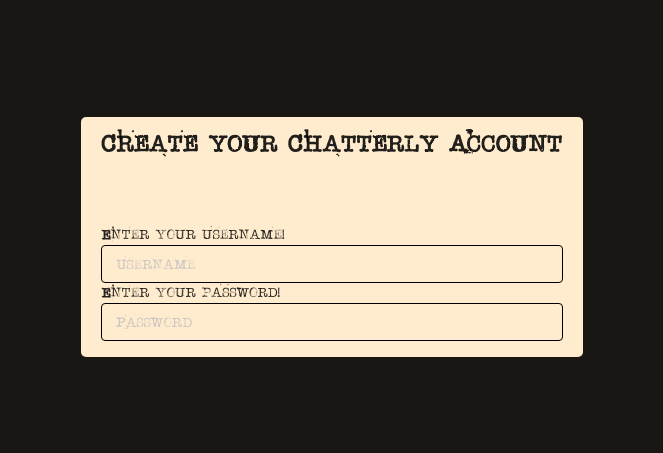
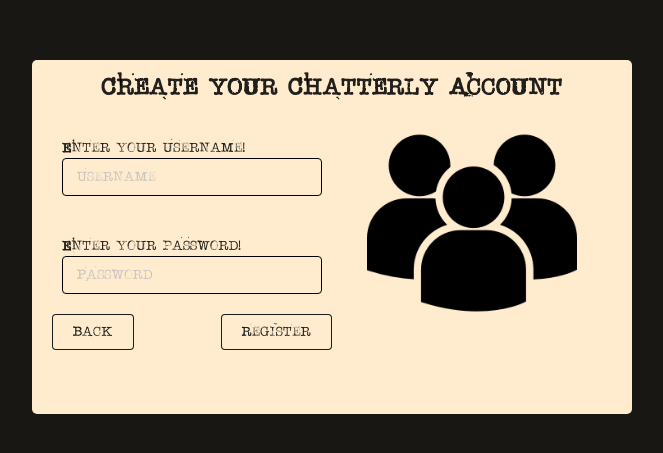
Before and after one commit to Super-Rogatory/chatterly, a React (Create React App) app in the folder client/: page /register in a window 1280 px wide. Shown: the part 163-616 px from the top of the page, without its empty margins (308-971 px from the left). Built offline with nearby package versions, Linux system fonts and the light colour scheme.

Commit message:
feature: creating the register form, added new styles, major changes

```diff
--- a/client/src/components/GuestSignin.js
+++ b/client/src/components/GuestSignin.js
@@ -21,6 +21,10 @@
 		this.handleSubmit = this.handleSubmit.bind(this);
 	}
 
+	componentDidMount() {
+		window.localStorage.clear();
+	}
+
 	handleChange(e) {
 		this.setState({
 			[e.target.name]: e.target.value,
@@ -33,7 +37,7 @@
 		// cancels normal behavior of the submit - does not submit
 
 		e.preventDefault();
-		window.localStorage.clear();
+
 		const { name, room } = this.state;
 		const nameIsTaken = await this.isNameFaulty(name);
 		this.setState({ errMessage: '' }); // resets err message input every time
@@ -76,7 +80,7 @@
 								<input placeholder="Enter Name" name="name" type="text" value={name} onChange={this.handleChange} />
 							</div>
 							<div className={`field ${roomError ? 'error' : ''}`}>
-								<label>Join a room!</label>
+								<label>Enter a room name!</label>
 								<input placeholder="Enter Room" name="room" type="text" value={room} onChange={this.handleChange} />
 							</div>
 							<Link to="/" onClick={() => this.props.updateComponent('toggleGuestWarningPopup', false)}>
--- a/client/src/components/GuestWarningMessage.js
+++ b/client/src/components/GuestWarningMessage.js
@@ -1,20 +1,15 @@
 import React from 'react';
 import { connect } from 'react-redux';
-import { Redirect } from 'react-router-dom';
+import { withRouter } from 'react-router-dom';
 import { updateChatterlyStatus } from '../store/effects/thunks';
 
 class GuestWarningPopup extends React.Component {
+	// eslint-disable-next-line no-useless-constructor
 	constructor(props) {
 		super(props);
-		this.state = {
-			redirectToChatAsGuest: false,
-		};
 	}
 
 	render() {
-		if (this.state.redirectToChatAsGuest) {
-			return <Redirect to="/guestsignin" />;
-		}
 		if (this.props.isTriggered) {
 			return (
 				<div className="warning-message-container">
@@ -27,7 +22,7 @@
 							>
 								I am not ready to rock and roll.
 							</button>
-							<button className="ui basic black button" onClick={() => this.setState({ redirectToChatAsGuest: true })}>
+							<button className="ui basic black button" onClick={() => this.props.history.push('/guestsignin')}>
 								I am ready to rock and roll.
 							</button>
 						</div>
@@ -47,4 +42,5 @@
 	updateComponent: (type, status) => dispatch(updateChatterlyStatus(type, status)),
 });
 
-export default connect(mapStateToProps, mapDispatchToProps)(GuestWarningPopup);
+const GuestWarningWithRouter = withRouter(GuestWarningPopup);
+export default connect(mapStateToProps, mapDispatchToProps)(GuestWarningWithRouter);
--- a/client/src/components/Register.js
+++ b/client/src/components/Register.js
@@ -1,6 +1,9 @@
 import React from 'react';
 import { connect } from 'react-redux';
 import { updateUserCount } from '../store/effects/thunks';
+import people from '../icons/people.png';
+import { Link } from 'react-router-dom';
+import Loader from 'react-loader-spinner';
 
 class Register extends React.Component {
 	constructor() {
@@ -8,14 +11,18 @@
 		this.state = {
 			username: '',
 			password: '',
+			isLoaded: false,
 		};
 		this.handleChange = this.handleChange.bind(this);
+		this.handleSubmit = this.handleSubmit.bind(this);
 	}
 
 	componentDidMount() {
+		window.localStorage.clear();
 		if (!this.props.intervalId.isClear) {
 			this.props.updateUserCount('clearInterval', this.props.intervalId);
 		}
+		this.setState({ isLoaded: true });
 	}
 
 	handleChange(e) {
@@ -24,19 +31,37 @@
 		});
 	}
 
+	async handleSubmit(e) {
+		e.preventDefault();
+		const { username, password } = this.state;
+	}
+
 	render() {
 		const { username, password, usernameError, passwordError } = this.state;
-
+		if (!this.state.isLoaded) {
+			return (
+				<div id="vertical-container" className="center-content">
+					<Loader type="ThreeDots" color="#d5a26c" />;
+				</div>
+			);
+		}
 		return (
 			<div id="vertical-container" className="center-content">
 				<div className="user-auth-form-background">
 					<div className="ui centered large header">Create your Chatterly Account</div>
-					<form className="ui attached form" autoComplete="off">
-						<div>
+					<div className="user-auth-guest-wrapper">
+						<form className="ui attached form lowered" autoComplete="off" onSubmit={this.handleSubmit}>
+							<div className="user-auth-input">
 								<label>Enter your username!</label>
-							<input placeholder="Username" name="username" type="text" value={username} onChange={this.handleChange} />
+								<input
+									placeholder="Username"
+									name="username"
+									type="text"
+									value={username}
+									onChange={this.handleChange}
+								/>
 							</div>
-						<div>
+							<div className="user-auth-input">
 								<label>Enter your password!</label>
 								<input
 									placeholder="Password"
@@ -46,7 +71,21 @@
 									onChange={this.handleChange}
 								/>
 							</div>
+							<div>
+								<Link to="/">
+									<button type="button" className="ui basic left floated black button">
+										Back
+									</button>
+								</Link>
+								<button type="submit" className="ui basic right floated black button">
+									Register
+								</button>
+							</div>
 						</form>
+						<div className="img-with-form">
+							<img src={people} alt="Participants button" />
+						</div>
+					</div>
 				</div>
 			</div>
 		);
--- a/client/src/components/SelectMode.js
+++ b/client/src/components/SelectMode.js
@@ -20,6 +20,7 @@
 			},
 		};
 		this.handleGuest = this.handleGuest.bind(this);
+		this.handleAuth = this.handleAuth.bind(this);
 	}
 
 	async componentDidMount() {
@@ -45,6 +46,10 @@
 		this.props.updateComponent('toggleGuestWarningPopup', true);
 	}
 
+	handleAuth() {
+		this.props.updateUserCount('clearInterval', this.props.intervalId);
+		this.props.history.push('/register');
+	}
 	render() {
 		if (window.localStorage.getItem('user')) {
 			// to ensure that the same user is 'logged in' other rooms. use redirect here to ignore browser history.
@@ -52,10 +57,8 @@
 		}
 		if (!this.state.isLoaded) {
 			return (
-				<div id="vertical-container" className="ui grid middle aligned">
-					<div className="middle">
-						<Loader type="ThreeDots" color="#d5a26c" />;
-					</div>
+				<div id="vertical-container" className="center-content">
+					<Loader type="ThreeDots" color="#d5a26c" />;
 				</div>
 			);
 		} else
@@ -82,7 +85,7 @@
 						<div className="select-mode-container">
 							{!this.props.isTriggered && (
 								<div className="select-panel">
-									<button className="ui basic button black" onClick={() => this.props.history.push('/guestsignin')}>
+									<button className="ui basic button black" onClick={this.handleGuest}>
 										JOIN CHATTERLY AS GUEST
 									</button>
 
@@ -92,7 +95,7 @@
 										} online`}</h3>
 									</div>
 
-									<button className="ui basic button black" onClick={() => this.props.history.push('/register')}>
+									<button className="ui basic button black" onClick={this.handleAuth}>
 										REGISTER AND KEEP USERNAME
 									</button>
 								</div>
--- a/client/src/styles/css/guest-signin-styles.css
+++ b/client/src/styles/css/guest-signin-styles.css
@@ -14,7 +14,7 @@
 	display: flex;
 	flex-direction: column;
 	background-color: blanchedalmond;
-	width: 65%;
+	width: 45%;
 	margin: 1em 0;
 	padding: 1em;
 	border-radius: 0.3rem;
--- a/client/src/styles/css/user-auth-all-styles.css
+++ b/client/src/styles/css/user-auth-all-styles.css
@@ -3,27 +3,41 @@
 	justify-content: center;
 	align-items: center;
 }
-.register-form-container {
-	max-height: 30%;
-	max-width: 50%;
+
+.user-auth-form-background {
+	display: flex;
+	flex-direction: column;
 	background-color: blanchedalmond;
+	max-width: 600px;
+	min-height: 30vh;
+	padding: 16px 20px; /* top and bottom - 16px left and right 5 percent */
+	border-radius: 5px;
+}
+.user-auth-guest-wrapper {
+	display: inline-flex;
+	max-width: 100%;
 }
 
-.user-auth-form-background {
-	background-color: blanchedalmond;
+.user-auth-input {
+	margin: 20px 10px;
+}
+
+.lowered {
 	display: flex;
 	flex-direction: column;
-	justify-content: space-between;
-	max-width: 600px;
-	max-height: 500px;
-	height: 30vh;
-	padding: 16px 20px; /* top and bottom - 16px left and right 5 percent */
-	border-radius: 5px;
-	background-color: blanchedalmond;
+	width: 50%;
 }
 
-.user-auth-form-background label {
-	text-align: center;
+/* image with form is a flex item/container that exists in an inline-flex parent container (user-auth-guest-container) */
+div.img-with-form {
+	display: flex;
+	justify-content: center;
+	max-width: 50%;
+}
+
+div.img-with-form > img {
+	height: 75%;
+	max-width: 100%;
 }
 
 .ui.form input[type='password'] {
```
Lines whose indentation alone changed are shown as unchanged.
